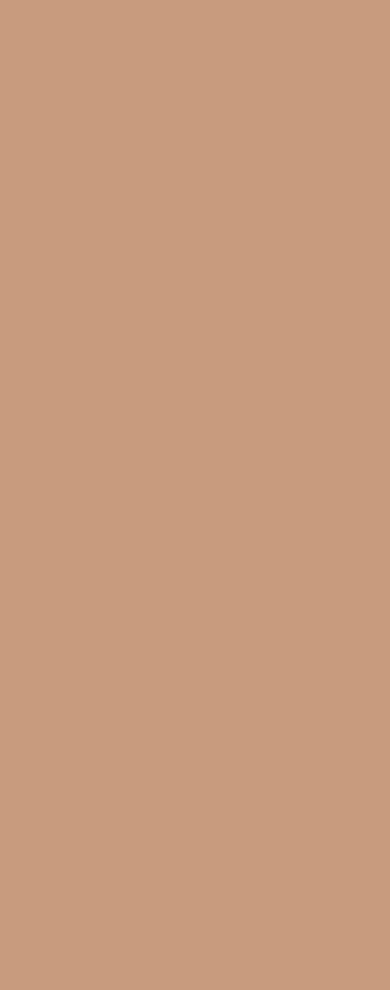
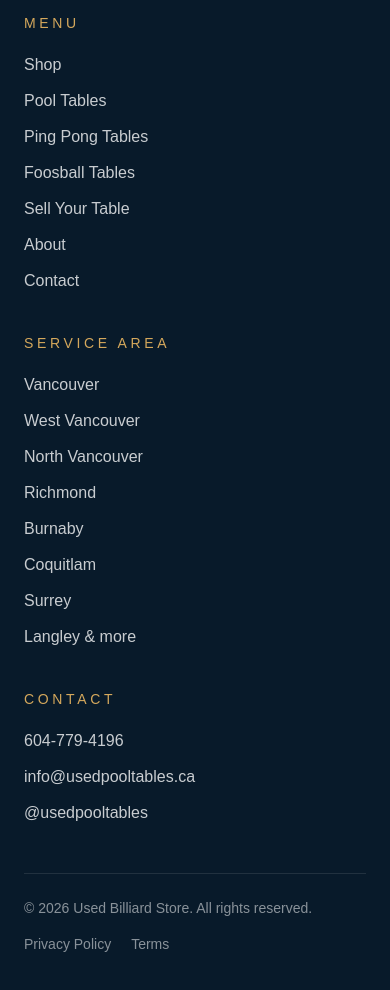
Before and after one commit to disc3110/used-tables-frontend, a Next.js app: page / in a window 390 px wide. Shown: the part 8160-9150 px from the top of the page. Before the commit the page ends 7922 px from the top, so only its background shows below. Built offline with nearby package versions, Linux system fonts and the light colour scheme.

Commit message:
add footer

```diff
--- a/src/app/page.tsx
+++ b/src/app/page.tsx
@@ -3,6 +3,7 @@ import FeaturedProductsSection from "@/components/sections/FeaturedProducts";
 import CategorySection from "@/components/sections/CategorySection";
 import WhyUsSection from "@/components/sections/WhyUsSection";
 import CTASection from "@/components/sections/CTASection";
+import Footer from "@/components/sections/Footer";
 
 export default function HomePage() {
   return (
@@ -12,6 +13,7 @@ export default function HomePage() {
       <CategorySection />
       <WhyUsSection />
       <CTASection />
+      <Footer />
     </main>
   );
 }
--- /dev/null
+++ b/src/components/sections/Footer.tsx
@@ -0,0 +1,107 @@
+import Link from "next/link";
+
+const menuLinks = [
+  { label: "Shop", href: "/products" },
+  { label: "Pool Tables", href: "/products/pool-tables" },
+  { label: "Ping Pong Tables", href: "/products/ping-pong" },
+  { label: "Foosball Tables", href: "/products/foosball" },
+  { label: "Sell Your Table", href: "/contact" },
+  { label: "About", href: "/about" },
+  { label: "Contact", href: "/contact" },
+];
+
+const serviceAreas = [
+  "Vancouver",
+  "West Vancouver",
+  "North Vancouver",
+  "Richmond",
+  "Burnaby",
+  "Coquitlam",
+  "Surrey",
+  "Langley & more",
+];
+
+const contactLinks = [
+  { label: "604-779-4196", href: "tel:6047794196" },
+  { label: "info@usedpooltables.ca", href: "mailto:info@usedpooltables.ca" },
+  { label: "@usedpooltables", href: "https://instagram.com/usedpooltables" },
+];
+
+export default function Footer() {
+  const currentYear = new Date().getFullYear();
+
+  return (
+    <footer className="border-t border-white/8 bg-[#081a2a] text-[#f6efe4]">
+      <div className="mx-auto max-w-7xl px-6 py-16 md:px-8 md:py-20">
+        <div className="grid grid-cols-1 gap-10 sm:grid-cols-2 xl:grid-cols-4">
+          <div className="max-w-sm">
+            <h2 className="text-3xl leading-[1] [font-family:Georgia,Times,'Times_New_Roman',serif]">
+              Used Billiard Store
+            </h2>
+            <p className="mt-5 text-base leading-8 text-white/72">
+              Quality used pool tables, ping pong tables, and game room pieces
+              delivered across Metro Vancouver.
+            </p>
+          </div>
+
+          <div>
+            <h3 className="text-sm font-medium uppercase tracking-[0.26em] text-[#d5a85c]">
+              Menu
+            </h3>
+            <ul className="mt-5 space-y-3">
+              {menuLinks.map((link) => (
+                <li key={link.label}>
+                  <Link
+                    href={link.href}
+                    className="text-base text-white/78 transition hover:text-[#f1c269]"
+                  >
+                    {link.label}
+                  </Link>
+                </li>
+              ))}
+            </ul>
+          </div>
+
+          <div>
+            <h3 className="text-sm font-medium uppercase tracking-[0.26em] text-[#d5a85c]">
+              Service Area
+            </h3>
+            <ul className="mt-5 space-y-3 text-base text-white/78">
+              {serviceAreas.map((area) => (
+                <li key={area}>{area}</li>
+              ))}
+            </ul>
+          </div>
+
+          <div>
+            <h3 className="text-sm font-medium uppercase tracking-[0.26em] text-[#d5a85c]">
+              Contact
+            </h3>
+            <ul className="mt-5 space-y-3">
+              {contactLinks.map((link) => (
+                <li key={link.label}>
+                  <Link
+                    href={link.href}
+                    className="text-base text-white/78 transition hover:text-[#f1c269]"
+                    target={link.href.startsWith("https://") ? "_blank" : undefined}
+                    rel={link.href.startsWith("https://") ? "noreferrer" : undefined}
+                  >
+                    {link.label}
+                  </Link>
+                </li>
+              ))}
+            </ul>
+          </div>
+        </div>
+
+        <div className="mt-12 flex flex-col gap-4 border-t border-white/10 pt-6 text-sm text-white/52 md:flex-row md:items-center md:justify-between">
+          <p>&copy; {currentYear} Used Billiard Store. All rights reserved.</p>
+          <div className="flex items-center gap-5">
+            <span>Privacy Policy</span>
+            <span>Terms</span>
+          </div>
+        </div>
+      </div>
+    </footer>
+  );
+}
```
